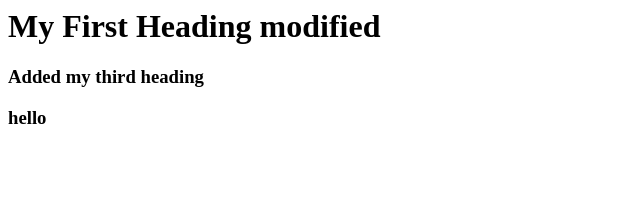
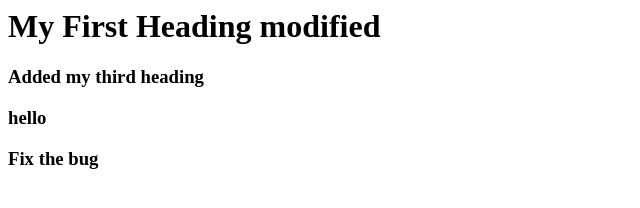
Before and after one commit to bhabaninist/testrepo, a plain HTML site: page index.html in a window 1280 px wide. Shown: the whole page, without its empty margins (0-640 px from the left). Drawn offline with Linux system fonts and the light colour scheme; files that its build step writes are made by us from their sources.

Commit message:
Fix the bug

```diff
--- a/index.html
+++ b/index.html
@@ -8,6 +8,6 @@
 <h3>Added my third heading<h3>
     <body>
             <a>hello</a>
-
+            <p>Fix the bug</p>
     </body>
 </html>
```
